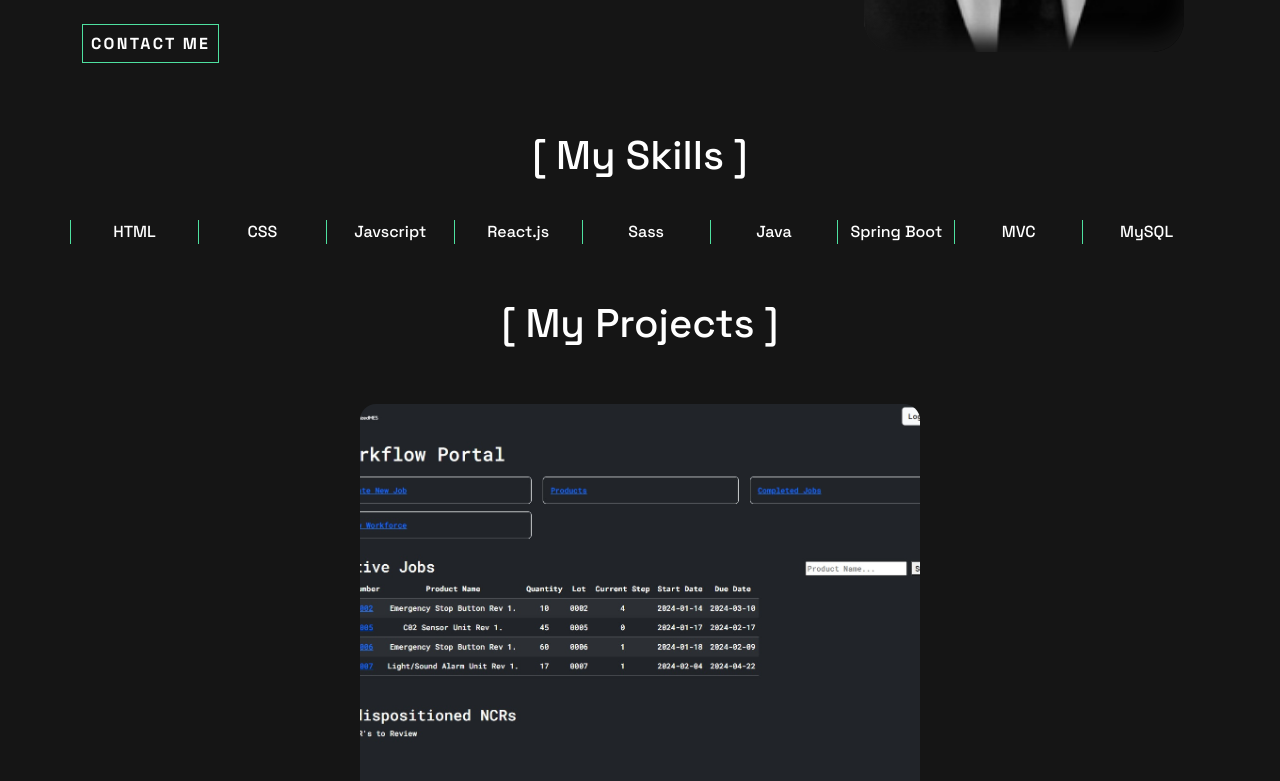
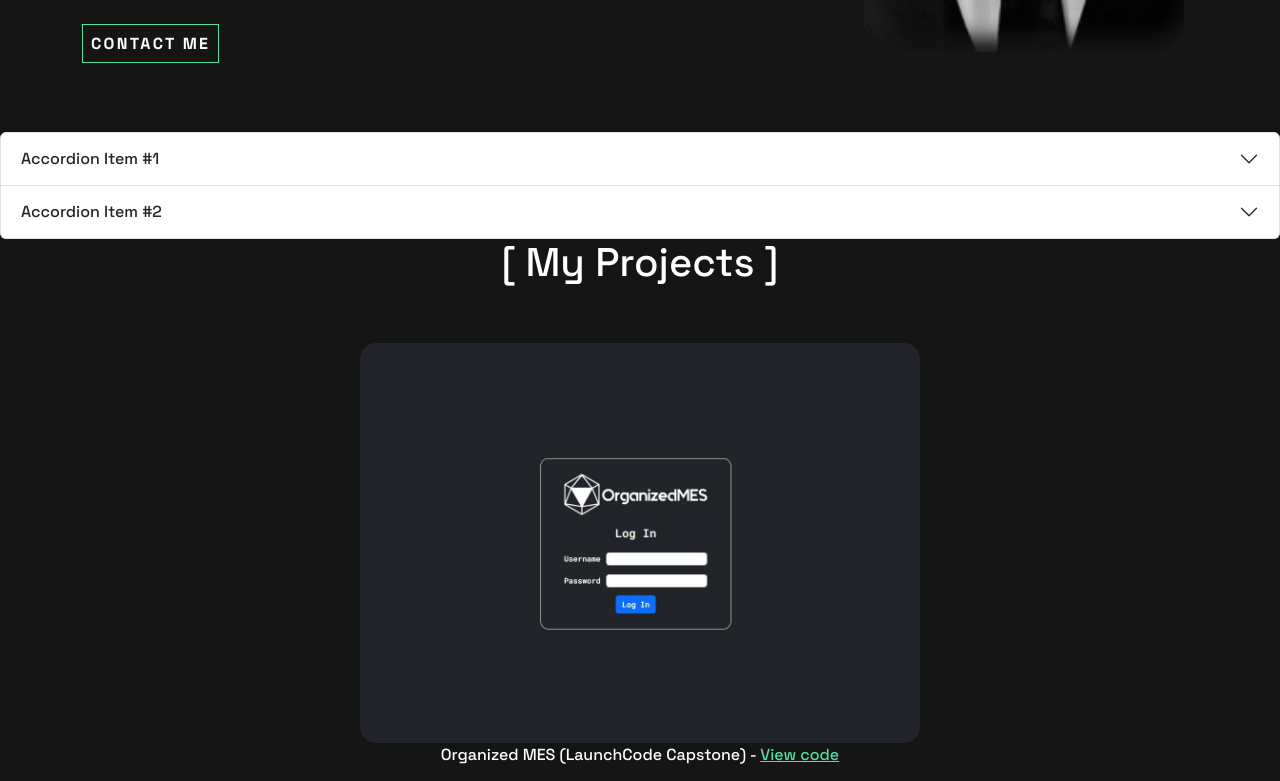
Before and after one commit to ChrisCablish/single-page-developer-portfolio, a React (Create React App) app: page / in a window 1280 px wide. Shown: the part 540-1321 px from the top of the page. Built offline with nearby package versions, Linux system fonts and the light colour scheme.

Commit message:
add sample acordion

```diff
--- a/package.json
+++ b/package.json
@@ -10,7 +10,7 @@
     "@testing-library/user-event": "^13.5.0",
     "bootstrap": "^5.3.2",
     "react": "^18.2.0",
-    "react-bootstrap": "^2.9.1",
+    "react-bootstrap": "^2.10.0",
     "react-dom": "^18.2.0",
     "react-scripts": "5.0.1",
     "sass": "^1.69.5",
--- a/src/App.js
+++ b/src/App.js
@@ -4,13 +4,16 @@
 import CoreSkills from "./components/CoreSkills";
 import Projects from "./components/Projects";
 import ContactForm from "./components/ContactForm";
+import SkillsAccordion from "./components/SkillsAccordion";
+import React from "react";
 
 function App() {
   return (
     <div className={styles.app}>
       <Header className={styles.header} />
       <Hero className={styles.hero} />
-      <CoreSkills />
+      {/* <CoreSkills /> */}
+      <SkillsAccordion />
       <Projects />
       <ContactForm />
       <Header className={styles.header} />
--- a/src/components/ContactForm.js
+++ b/src/components/ContactForm.js
@@ -91,7 +91,9 @@
             required
           />
           <div className={styles.buttonContainer}>
-            <button type="submit">Send</button>
+            <button type="submit" className={styles.button}>
+              Send
+            </button>
           </div>
         </form>
         <div className={styles.art}>
--- a/src/components/ContactForm.module.scss
+++ b/src/components/ContactForm.module.scss
@@ -30,7 +30,7 @@
   justify-content: flex-end;
 }
 
-button {
+.button {
   font-size: 1rem;
   font-style: normal;
   font-weight: 700;
@@ -44,7 +44,7 @@
   padding: 8px;
 }
 
-button:hover {
+.button:hover {
   border: 3px solid $green;
   padding: 6px;
   cursor: pointer;
--- a/src/components/Projects.js
+++ b/src/components/Projects.js
@@ -8,86 +8,9 @@
       <h1>[ My Projects ]</h1>
       <Container className={styles.projectsHolder}>
         <Row>
-          {/* <Col sm className={styles.column}>
-            <a href={projects[0].link} target="_blank">
-              <div className={styles.projectImage}>
-                <img className={styles.image} src={projects[0].image}></img>
-              </div>
-            </a>
-
-            <p className={styles.title}>
-              {" "}
-              {projects[0].title} -{" "}
-              <a
-                className={styles.codeLink}
-                target="_blank"
-                href={projects[0].code}
-              >
-                View code
-              </a>
-            </p>
-          </Col>
-          <Col sm>
-            <a href={projects[1].link} target="_blank">
-              <div className={styles.projectImage}>
-                <img className={styles.image} src={projects[1].image}></img>
-              </div>
-            </a>
-
-            <p className={styles.title}>
-              {" "}
-              {projects[1].title} -{" "}
-              <a
-                className={styles.codeLink}
-                target="_blank"
-                href={projects[1].code}
-              >
-                View code
-              </a>
-            </p>
-          </Col>
-        </Row>
-        <Row>
-          <Col sm>
-            <a href={projects[2].link} target="_blank">
-              <div className={styles.projectImage}>
-                <img className={styles.image} src={projects[2].image}></img>
-              </div>
-            </a>
-
-            <p className={styles.title}>
-              {projects[2].title} -{" "}
-              <a
-                className={styles.codeLink}
-                target="_blank"
-                href={projects[2].code}
-              >
-                View code
-              </a>
-            </p>
-          </Col>
-          <Col sm>
-            <a href={projects[3].link} target="_blank">
-              <div className={styles.projectImage}>
-                <img className={styles.image} src={projects[3].image}></img>
-              </div>
-            </a>
-            <p className={styles.title}>
-              {" "}
-              {projects[3].title} -{" "}
-              <a
-                className={styles.codeLink}
-                target="_blank"
-                href={projects[3].code}
-              >
-                View code
-              </a>
-            </p>
-          </Col> */}
-
           {projects.map((project) => (
             <Col sm className={styles.column}>
-              <a href={project.link} target="_blank" rel="noopener noreferrer">
+              <a href={project.link} target="_blank">
                 <div className={styles.projectImage}>
                   <img
                     src={project.image}
--- a/src/components/Projects.module.scss
+++ b/src/components/Projects.module.scss
@@ -13,7 +13,7 @@
 }
 
 .image {
-  object-fit: cover;
+  object-fit: contain;
   height: 15rem;
   width: 21rem;
   border-radius: 1rem;
@@ -21,8 +21,6 @@
 
 //tablet
 @media screen and (min-width: 576px) {
-  .column {
-  }
 }
 
 //desktop
--- /dev/null
+++ b/src/components/SkillsAccordion.js
@@ -0,0 +1,35 @@
+import Accordion from "react-bootstrap/Accordion";
+import React from "react";
+
+const SkillsAccordion = () => {
+  return (
+    <Accordion>
+      <Accordion.Item eventKey="0">
+        <Accordion.Header>Accordion Item #1</Accordion.Header>
+        <Accordion.Body>
+          Lorem ipsum dolor sit amet, consectetur adipiscing elit, sed do
+          eiusmod tempor incididunt ut labore et dolore magna aliqua. Ut enim ad
+          minim veniam, quis nostrud exercitation ullamco laboris nisi ut
+          aliquip ex ea commodo consequat. Duis aute irure dolor in
+          reprehenderit in voluptate velit esse cillum dolore eu fugiat nulla
+          pariatur. Excepteur sint occaecat cupidatat non proident, sunt in
+          culpa qui officia deserunt mollit anim id est laborum.
+        </Accordion.Body>
+      </Accordion.Item>
+      <Accordion.Item eventKey="1">
+        <Accordion.Header>Accordion Item #2</Accordion.Header>
+        <Accordion.Body>
+          Lorem ipsum dolor sit amet, consectetur adipiscing elit, sed do
+          eiusmod tempor incididunt ut labore et dolore magna aliqua. Ut enim ad
+          minim veniam, quis nostrud exercitation ullamco laboris nisi ut
+          aliquip ex ea commodo consequat. Duis aute irure dolor in
+          reprehenderit in voluptate velit esse cillum dolore eu fugiat nulla
+          pariatur. Excepteur sint occaecat cupidatat non proident, sunt in
+          culpa qui officia deserunt mollit anim id est laborum.
+        </Accordion.Body>
+      </Accordion.Item>
+    </Accordion>
+  );
+};
+
+export default SkillsAccordion;
--- a/src/projects.util.js
+++ b/src/projects.util.js
@@ -7,8 +7,8 @@
 const projects = [
   {
     image: MES,
-    title: "Organized MES",
-    link: "WorkflowManager-env.eba-d2t2geh2.us-east-2.elasticbeanstalk.com",
+    title: "Organized MES (LaunchCode Capstone)",
+    link: "http://WorkflowManager-env.eba-d2t2geh2.us-east-2.elasticbeanstalk.com",
     code: "https://github.com/ChrisCablish/workflow-manager/tree/demo",
   },
   {
```
Also changed, not shown: src/assets/images/my-project-images/organized_MES.jpg, 1 other file (tests, documents, lock files or other folders).
